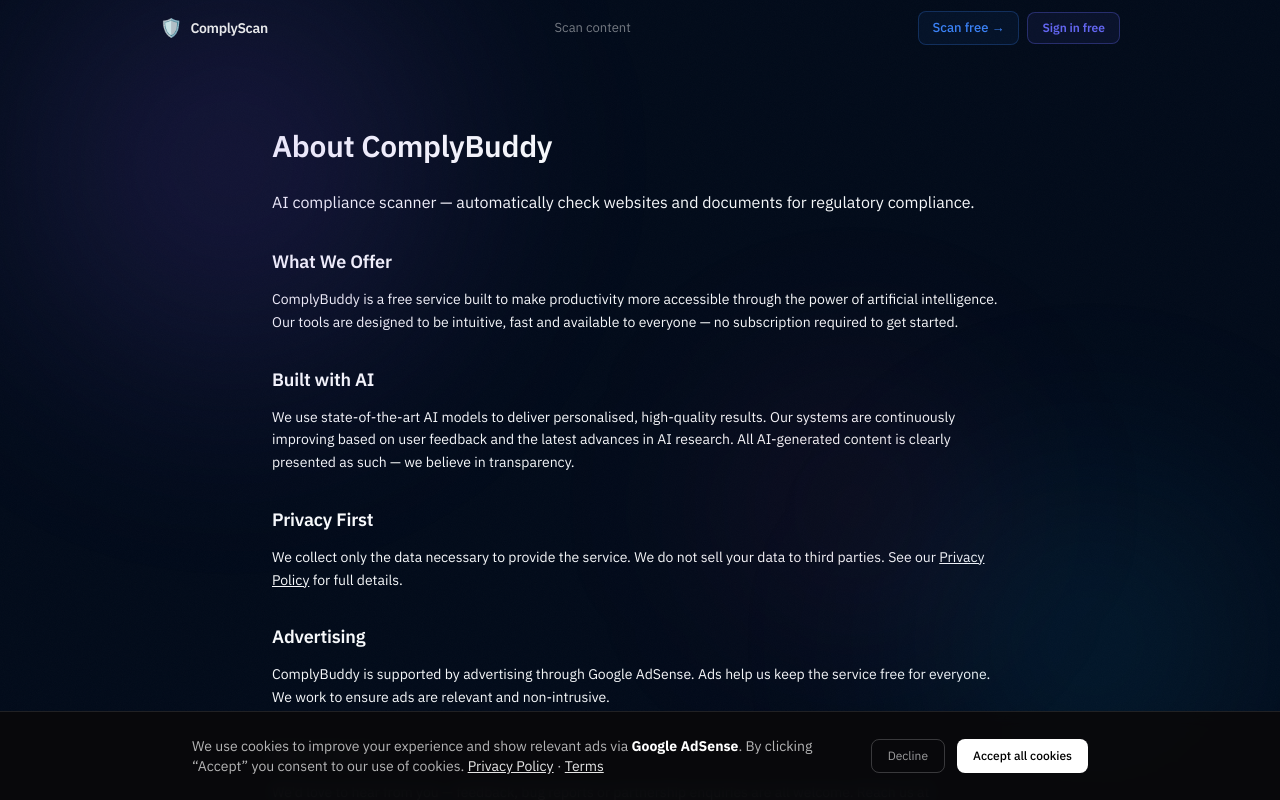
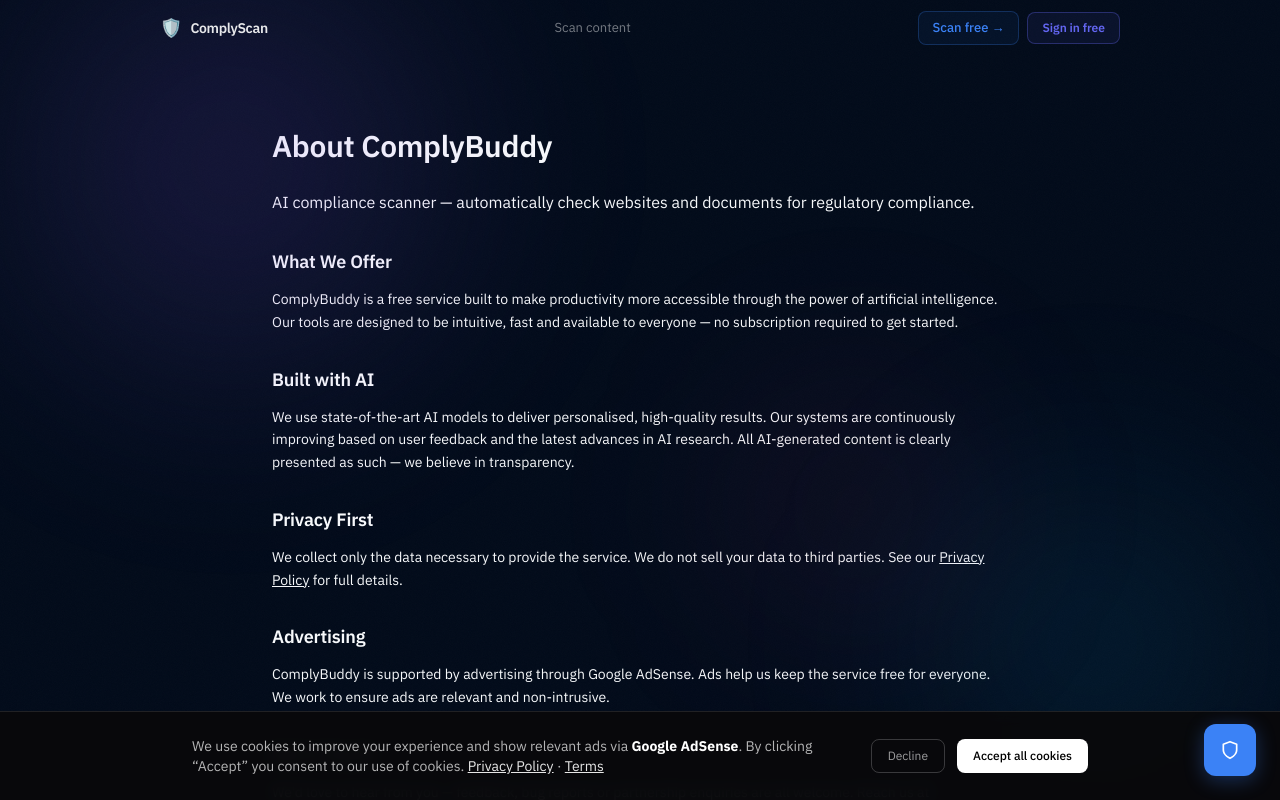
Before and after one commit to infosiva/complybuddy, a Next.js app: page /about in a window 1280 px wide. Shown: the top 800 px of the page. Built offline with nearby package versions, Linux system fonts and the light colour scheme.

Commit message:
feat: wire ChatBot into layout — Wave 4 complete

```diff
--- a/app/layout.tsx
+++ b/app/layout.tsx
@@ -8,6 +8,7 @@ import AuthButton from '@/components/AuthButton'
 import AffiliateStrip from '@/components/AffiliateStrip'
 import type { BrandConfig } from '@/components/SharedNavbar'
 import CookieConsent from "../components/CookieConsent";
+import ChatBot from '@/components/ChatBot'
 import SchemaOrg from '@/components/SchemaOrg'
 import BackToTop from '@/components/BackToTop'
 
@@ -72,6 +73,7 @@ export default function RootLayout({ children }: { children: React.ReactNode })
         <AffiliateStrip />
         <Footer siteName="ComplyScan" />
         <script src="http://31.97.56.148:3098/t.js" data-site="complyscan.app" defer></script>
+      <ChatBot />
       <BackToTop accentColor="#3b82f6" />
       <CookieConsent />
       </body>
```
